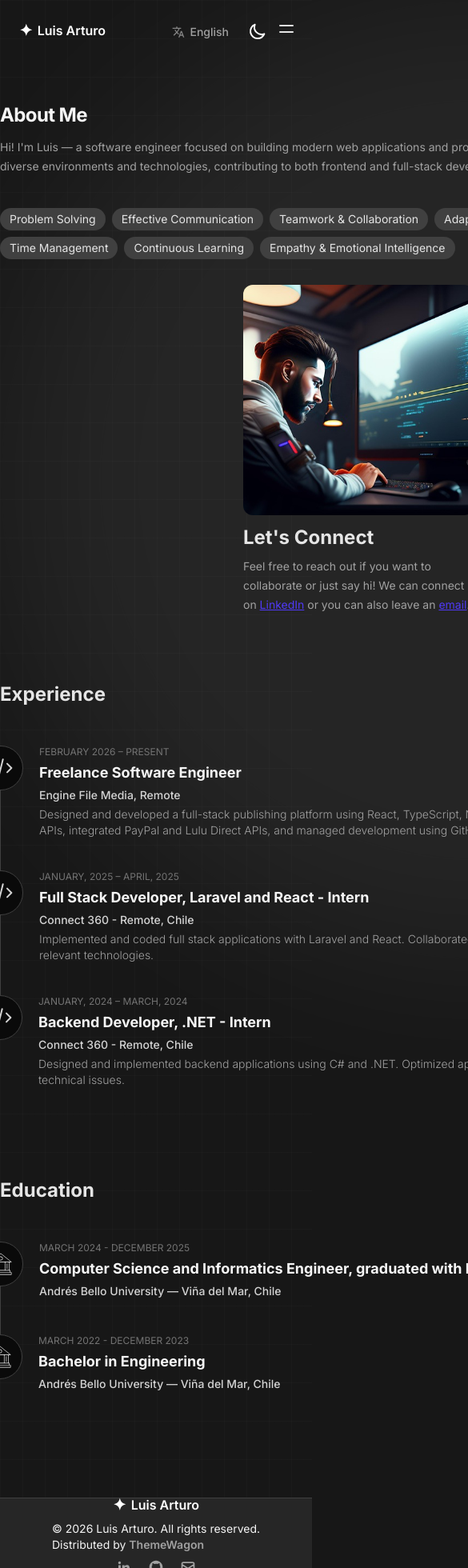
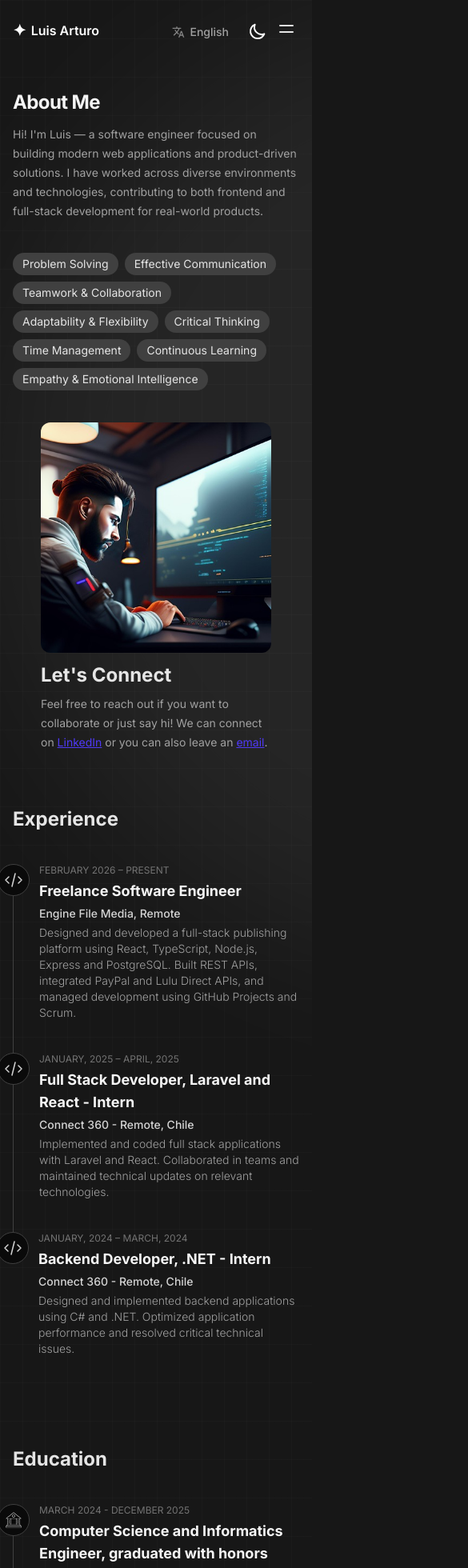
Before and after one commit to S3L1M26/portfolio-v2, a Next.js app: page /about in a window 390 px wide. Shown: the top 1960 px of the page at 80% size, 585 px wide, since content can reach past the window. Built offline with nearby package versions, Linux system fonts and the light colour scheme.

Commit message:
refactor: improve layout and styling across multiple components for better responsiveness and visual consistency

```diff
--- a/src/app/about/page.tsx
+++ b/src/app/about/page.tsx
@@ -6,7 +6,7 @@ export default function About() {
   return (
     <main className="min-h-screen flex flex-col">
       <div className="relative grow flex flex-col">
-        <div className="absolute inset-0 z-0">
+        <div className="absolute inset-0 z-0 overflow-hidden">
           <div className="absolute inset-0 bg-[linear-gradient(to_right,#8080800a_1px,transparent_1px),linear-gradient(to_bottom,#8080800a_1px,transparent_1px)] bg-size-[28px_48px] -z-10"></div>
           <div className="absolute left-0 right-0 top-0 -z-10 m-auto h-300 w-300 rounded-full bg-neutral-400 opacity-10 blur-[100px]"></div>
         </div>
--- a/src/components/AboutContent.tsx
+++ b/src/components/AboutContent.tsx
@@ -9,10 +9,10 @@ export default function AboutContent() {
   const { language } = useLanguage();
 
   return (
-    <section className="relative z-20 w-4xl mx-auto mt-32 mb-12">
+    <section className="relative z-20 mx-auto mt-28 mb-12 w-full max-w-5xl px-4 sm:mt-32 sm:px-6 lg:px-0">
       <div className="relative z-20 w-full mx-auto lg:mx-0">
-        <div className="flex flex-col md:flex-row gap-8 md:gap-10 lg:gap-12">
-          <div className="w-full md:w-1/2 flex flex-col">
+        <div className="flex min-w-0 flex-col gap-10 md:flex-row md:gap-10 lg:gap-12">
+          <div className="flex min-w-0 w-full flex-col md:w-1/2">
             <h2 className="text-2xl font-bold tracking-tight text-neutral-900 dark:text-neutral-100 sm:text-3xl lg:text-4xl">
               {aboutConfig.title[language]}
             </h2>
@@ -28,8 +28,8 @@ export default function AboutContent() {
             </div>
           </div>
 
-          <div className="w-full md:w-1/2 flex flex-col items-center md:items-end md:pt-0">
-            <div className="relative w-full max-w-72 md:max-w-76 aspect-square">
+          <div className="flex min-w-0 w-full flex-col items-center md:w-1/2 md:items-end md:pt-0">
+            <div className="relative aspect-square w-full max-w-72 sm:max-w-80 md:max-w-76">
               <Image
                 src={assetPath('/assets/images/about/coder.jpg')}
                 alt="Profile"
@@ -41,7 +41,7 @@ export default function AboutContent() {
             </div>
 
             {/* Connect Section */}
-            <div className="mt-3 w-full max-w-72 md:max-w-76">
+            <div className="mt-3 w-full max-w-72 sm:max-w-80 md:max-w-76">
               <h2 className="mb-1 text-2xl font-bold dark:text-neutral-200">{aboutConfig.connect.title[language]}</h2>
               <div className="py-1">
                 <p className="text-sm leading-6 text-gray-600 dark:text-neutral-400 sm:leading-7 lg:leading-8 sm:text-base lg:text-lg">
@@ -71,24 +71,24 @@ export default function AboutContent() {
         </div>
       </div>
 
-      <div className="flex flex-col md:flex-row mt-20 gap-8 md:gap-12">
+      <div className="mt-16 flex flex-col gap-10 md:mt-20 md:flex-row md:gap-12">
 
         {/* Experience Section */}
         <div className="flex-1">
           <h2 className="mb-2 text-2xl font-bold dark:text-neutral-200">
             {aboutConfig.experience.title[language]}
           </h2>
-          <div className="py-10">
+          <div className="py-8 sm:py-10">
             {aboutConfig.experience.items.map((item, index) => (
               <div key={index} className="pb-10 border-l border-gray-200 last:border-l-0 dark:border-neutral-700">
-                <div className="relative flex flex-col justify-start pl-12">
-                  <div className="absolute top-0 left-0 z-40 flex items-center justify-center -translate-x-1/2 bg-white border rounded-full dark:bg-neutral-950 w-14 h-14 border-neutral-300 dark:border-neutral-700">
-                    <svg className="w-8 h-8 text-neutral-700 dark:text-neutral-300" fill="none" viewBox="0 0 24 24" stroke="currentColor">
+                <div className="relative flex min-w-0 flex-col justify-start pl-8 sm:pl-12">
+                  <div className="absolute top-0 left-0 z-40 flex h-10 w-10 -translate-x-1/2 items-center justify-center rounded-full border border-neutral-300 bg-white dark:border-neutral-700 dark:bg-neutral-950 sm:h-14 sm:w-14">
+                    <svg className="h-6 w-6 text-neutral-700 dark:text-neutral-300 sm:h-8 sm:w-8" fill="none" viewBox="0 0 24 24" stroke="currentColor">
                       <path strokeLinecap="round" strokeLinejoin="round" strokeWidth={1.5} d="M10 20l4-16m4 4l4 4-4 4M6 16l-4-4 4-4" />
                     </svg>
                   </div>
                   <p className="text-xs uppercase text-neutral-400 dark:text-neutral-500 trackign-widest">{item.period[language]}</p>
-                  <h3 className="my-1 text-lg font-bold dark:text-neutral-100">{item.role[language]}</h3>
+                  <h3 className="my-1 wrap-break text-lg font-bold dark:text-neutral-100">{item.role[language]}</h3>
                   <p className="mb-1 text-sm font-medium dark:text-neutral-300">{item.company[language]}</p>
                   <p className="text-sm font-light text-neutral-600 dark:text-neutral-400">{item.description[language]}</p>
                 </div>
@@ -102,15 +102,15 @@ export default function AboutContent() {
           <h2 className="mb-2 text-2xl font-bold dark:text-neutral-200">
             {aboutConfig.education.title[language]}
           </h2>
-          <div className="py-10">
+          <div className="py-8 sm:py-10">
             {aboutConfig.education.items.map((item, index) => (
               <div key={index} className="pb-10 border-l border-gray-200 last:border-l-0 dark:border-neutral-700">
-                <div className="relative flex flex-col justify-start pl-12">
-                  <div className="absolute top-0 left-0 z-40 flex items-center justify-center -translate-x-1/2 bg-white border rounded-full dark:bg-neutral-950 w-14 h-14 border-neutral-300 dark:border-neutral-700">
+                <div className="relative flex min-w-0 flex-col justify-start pl-8 sm:pl-12">
+                  <div className="absolute top-0 left-0 z-40 flex h-10 w-10 -translate-x-1/2 items-center justify-center rounded-full border border-neutral-300 bg-white dark:border-neutral-700 dark:bg-neutral-950 sm:h-14 sm:w-14">
                     <img
                       src={assetPath('/assets/images/college-svgrepo-com.svg')}
                       alt="Education"
-                      className="w-7 h-7 object-contain mx-auto my-auto dark:brightness-0 dark:invert"
+                      className="mx-auto my-auto h-5 w-5 object-contain dark:brightness-0 dark:invert sm:h-7 sm:w-7"
                     />
                   </div>
                   <p className="text-xs uppercase text-neutral-400 dark:text-neutral-500 trackign-widest">{item.period[language]}</p>
--- a/src/components/Navbar.tsx
+++ b/src/components/Navbar.tsx
@@ -44,7 +44,7 @@ export default function Navbar() {
 
   return (
     <header id="header" className="absolute top-0 z-50 w-full h-20">
-      <div className="flex items-center justify-between h-full max-w-7xl pl-6 pr-4 mx-auto border-b border-l-0 border-r-0 border-transparent select-none lg:border-r lg:border-l lg:rounded-b-xl">
+      <div className="mx-auto flex h-full max-w-7xl items-center justify-between border-b border-l-0 border-r-0 border-transparent px-4 select-none sm:px-6 lg:rounded-b-xl lg:border-l lg:border-r">
         <Link href="/" className="h-5 text-base group relative z-30 flex items-center space-x-1.5 text-black dark:text-white font-semibold whitespace-nowrap">
           <span className="text-xl -translate-y-0.5 group-hover:-rotate-12 group-hover:scale-[1.2] ease-in-out duration-300">✦</span>
           <span className="-translate-y-0.5">{globalConfig.site.author}</span>
@@ -101,9 +101,9 @@ export default function Navbar() {
 
           <div
             id="menu"
-            className={`fixed top-18.75 ease-out duration-300 sm:top-0 w-full left-0 sm:py-0 pt-7 pb-4 dm:mx-0 z-40 flex-col items-end justify-start ${
+            className={`fixed top-20 left-0 z-40 flex w-full flex-col items-end justify-start pt-7 pb-4 ease-out duration-300 sm:relative sm:top-0 sm:flex-row sm:py-0 ${
               isMenuOpen ? 'flex' : 'hidden'
-            } w-full h-auto text-sm sm:h-auto sm:relative sm:flex-row sm:flex sm:text-sm sm:w-auto sm:pr-0 sm:pt-0`}
+            } h-auto text-sm sm:flex sm:w-auto sm:pr-0 sm:pt-0`}
           >
             <div className="absolute inset-0 top-0 right-0 block w-full h-full px-3 sm:hidden">
               <div className="relative w-full h-full bg-white border border-dashed border-neutral-300 dark:border-neutral-700 backdrop-blur-sm rounded-xl dark:bg-neutral-950"></div>
--- a/src/components/SkillsContent.tsx
+++ b/src/components/SkillsContent.tsx
@@ -38,11 +38,11 @@ export default function SkillsContent() {
                 </h3>
 
                 {/* Items Grid */}
-                <div className="grid grid-cols-2 sm:grid-cols-3 md:grid-cols-4 lg:grid-cols-5 gap-3">
+                <div className="grid grid-cols-1 min-[420px]:grid-cols-2 sm:grid-cols-3 md:grid-cols-4 lg:grid-cols-5 gap-3">
                   {category.items.map((tech, techIndex) => (
                     <div
                       key={techIndex}
-                      className="group flex items-center gap-3 px-4 py-3 bg-white dark:bg-neutral-800/80 rounded-xl border border-neutral-200 dark:border-neutral-700/60 hover:border-neutral-300 dark:hover:border-neutral-500 hover:shadow-md hover:-translate-y-0.5 transition-all duration-300"
+                      className="group flex min-w-0 items-center gap-3 rounded-xl border border-neutral-200 bg-white px-4 py-3 transition-all duration-300 hover:-translate-y-0.5 hover:border-neutral-300 hover:shadow-md dark:border-neutral-700/60 dark:bg-neutral-800/80 dark:hover:border-neutral-500"
                     >
                       {/* SVG container */}
                       <div className="w-8 h-8 rounded-lg flex items-center justify-center bg-neutral-100 dark:bg-neutral-700/50 text-neutral-800 dark:text-neutral-200 shrink-0 group-hover:scale-110 transition-transform duration-300">
@@ -52,7 +52,7 @@ export default function SkillsContent() {
                         />
                       </div>
 
-                      <span className="text-sm font-medium text-neutral-700 dark:text-neutral-300 truncate">
+                      <span className="min-w-0 text-sm font-medium text-neutral-700 dark:text-neutral-300 wrap-break-word">
                         {tech}
                       </span>
                     </div>
```
Also changed, not shown: src/components/HomeContent.tsx (+8 -8 lines), src/components/ProjectsContent.tsx (+4 -4 lines).
